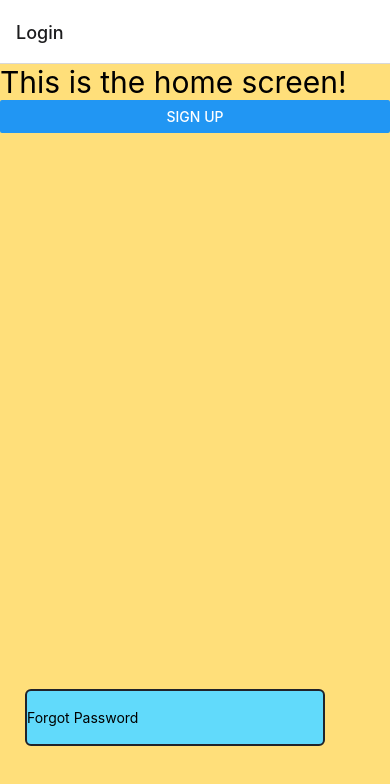
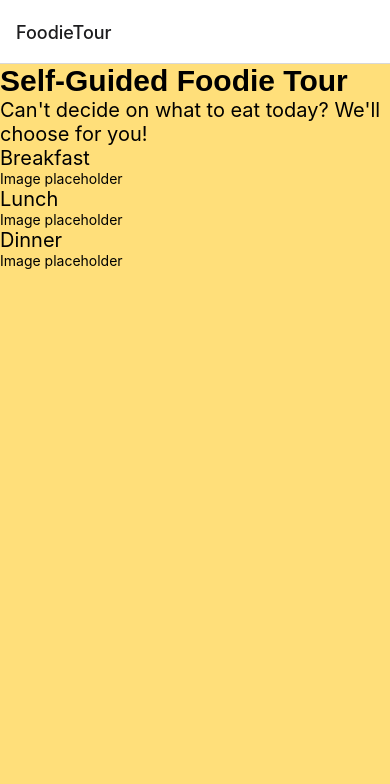
Before and after one commit to Full-Metal-Alchemist/NativEats, a React Native app in the folder app/: screen / in a window 390 px wide. Shown: the top 784 px of the page. Built offline with nearby package versions, Linux system fonts and the light colour scheme.

Commit message:
Skeleton for cultural insights page

```diff
--- a/app/App.jsx
+++ b/app/App.jsx
@@ -17,7 +17,7 @@ export default function App() {
   return (
     <NavigationContainer>
       <Stack.Navigator
-        initialRouteName="Login"
+        initialRouteName="FoodieTour"
         screenOptions={{
           headerStyle: { elevation: 0 },
           cardStyle: { backgroundColor: '#ffdf7a' }
--- a/app/screens/tour/FoodieTour.jsx
+++ b/app/screens/tour/FoodieTour.jsx
@@ -23,17 +23,27 @@ const styles = StyleSheet.create({
   },
 });
 
-function FoodieTour() {
+function FoodieTour({ navigation }) {
 // TODO: need to grab one restaurant for each time of day
 // Highest # of reviews, minimum 4+ star ratings
+// const { data } = route.params;
 
   return (
     <View>
       <Text style={styles.title}>Self-Guided Foodie Tour</Text>
       <Text style={styles.text}>Can't decide on what to eat today? We'll choose for you!</Text>
       <Text style={styles.text}>Breakfast</Text>
+      <View>
+        <Text>Image placeholder</Text>
+      </View>
       <Text style={styles.text}>Lunch</Text>
+      <View>
+        <Text>Image placeholder</Text>
+      </View>
       <Text style={styles.text}>Dinner</Text>
+      <View>
+        <Text>Image placeholder</Text>
+      </View>
     </View>
   );
 }
```
Also changed, not shown: app/screens/cultural/Cultural.jsx (added, +34 -0 lines), app/screens/cultural/index.jsx (deleted).
